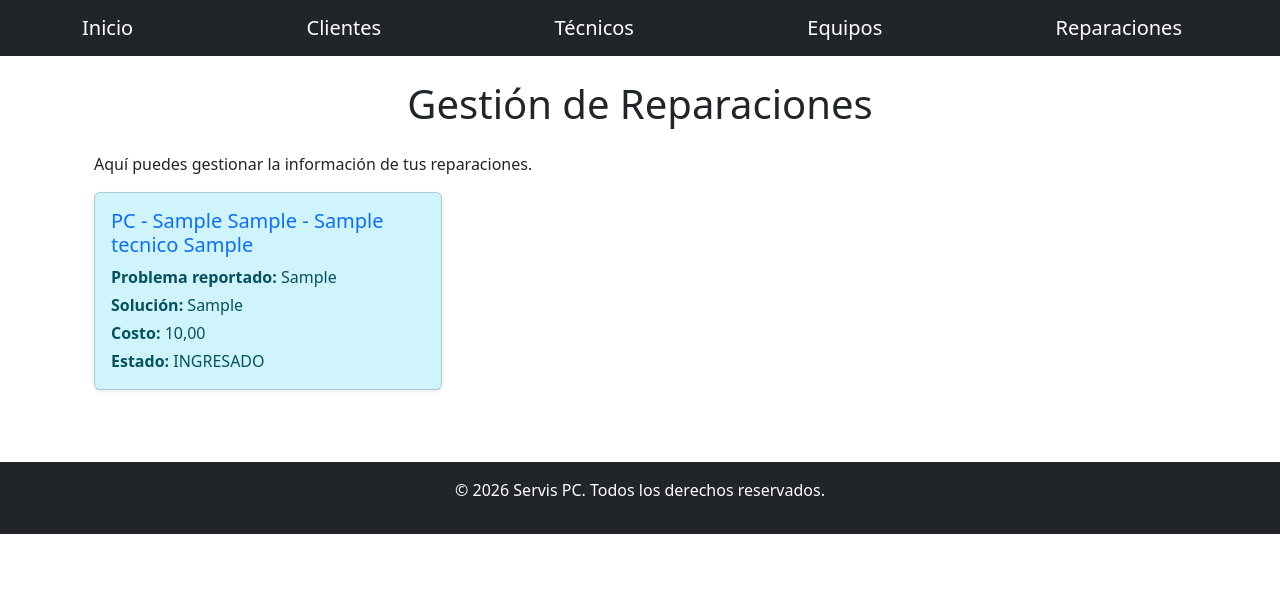
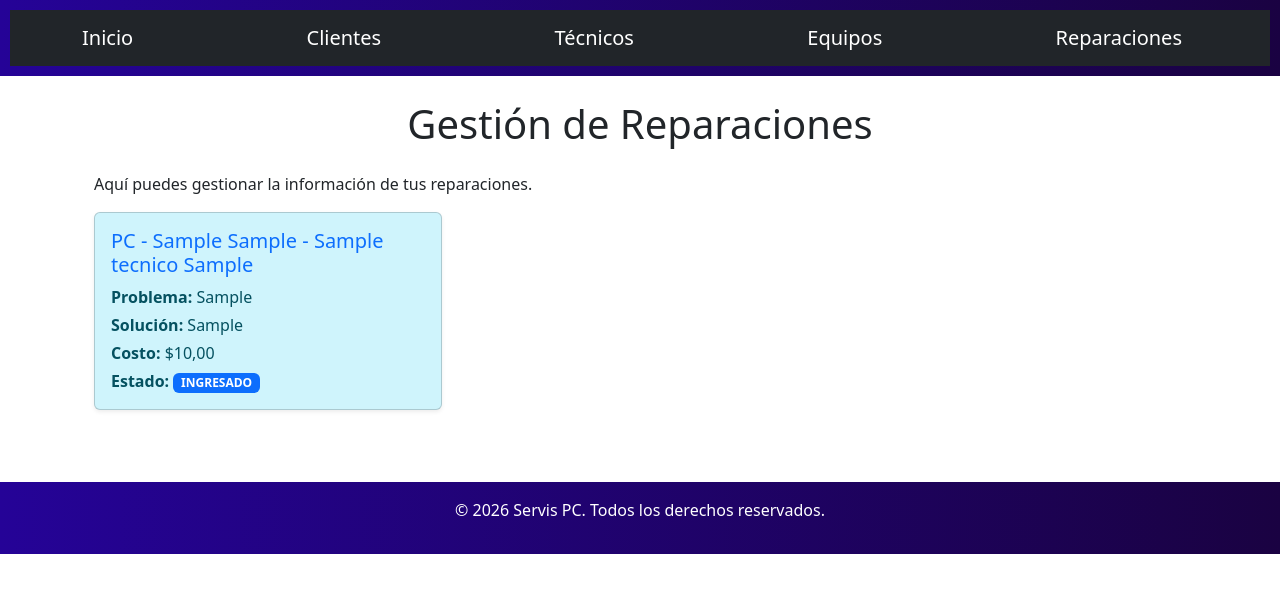
Before and after one commit to federicoaranda19-hub/TepyCheck-Proyecto, a Django app: page /reparaciones/ in a window 1280 px wide. Shown: the top 593 px of the page. Run offline with Django 5.2, Linux system fonts and the light colour scheme; tables that the repository leaves empty hold one stand-in row (values such as "Sample post").

Commit message:
Añado hasta pág 31

```diff
--- /dev/null
+++ b/myapp/static/myapp/css/styles.css
@@ -0,0 +1,22 @@
+* {
+    font-family: "Bitcount Single Ink", system-ui;
+    font-style: normal;
+    margin: 0;
+    padding: 0;
+    box-sizing: border-box;
+}
+
+header {
+    background: linear-gradient(90deg, #250397, #1a0242);
+    color: white;
+    padding: 10px;
+    text-align: center;
+}
+
+footer {
+    background: linear-gradient(90deg, #250397, #1a0242);
+    color: white;
+    text-align: center;
+    padding: 10px;
+    width: 100%;
+}
--- a/myapp/templates/myapp/reparacion.html
+++ b/myapp/templates/myapp/reparacion.html
@@ -13,19 +13,22 @@
                 <div class="card shadow-sm h-100 bg-info-subtle text-info-emphasis">
                     <div class="card-body">
                         <h5 class="card-title text-primary">
-                            {{ reparacion.equipo }} - {{ reparacion.tecnico }}
+                            {{ reparacion.equipo }} - {{ reparacion.tecnico|default:"Sin asignar" }}
                         </h5>
                         <p class="card-text mb-1">
-                            <strong>Problema reportado:</strong> {{ reparacion.problema_reportado }}
+                            <strong>Problema:</strong> {{ reparacion.problema_reportado }}
                         </p>
                         <p class="card-text mb-1">
-                            <strong>Solución:</strong> {{ reparacion.solucion }}
+                            <strong>Solución:</strong> {{ reparacion.solucion|default:"Pendiente" }}
                         </p>
                         <p class="card-text mb-1">
-                            <strong>Costo:</strong> {{ reparacion.costo }}
+                            <strong>Costo:</strong> ${{ reparacion.costo }}
                         </p>
                         <p class="card-text">
-                            <strong>Estado:</strong> {{ reparacion.estado }}
+                            <strong>Estado:</strong>
+                            <span class="badge bg-{% if reparacion.estado == 'FINALIZADO' or reparacion.estado == 'ENTREGADO' %}success{% elif reparacion.estado == 'ESPERA' %}warning{% else %}primary{% endif %}">
+                                {{ reparacion.estado }}
+                            </span>
                         </p>
                     </div>
                 </div>
```
